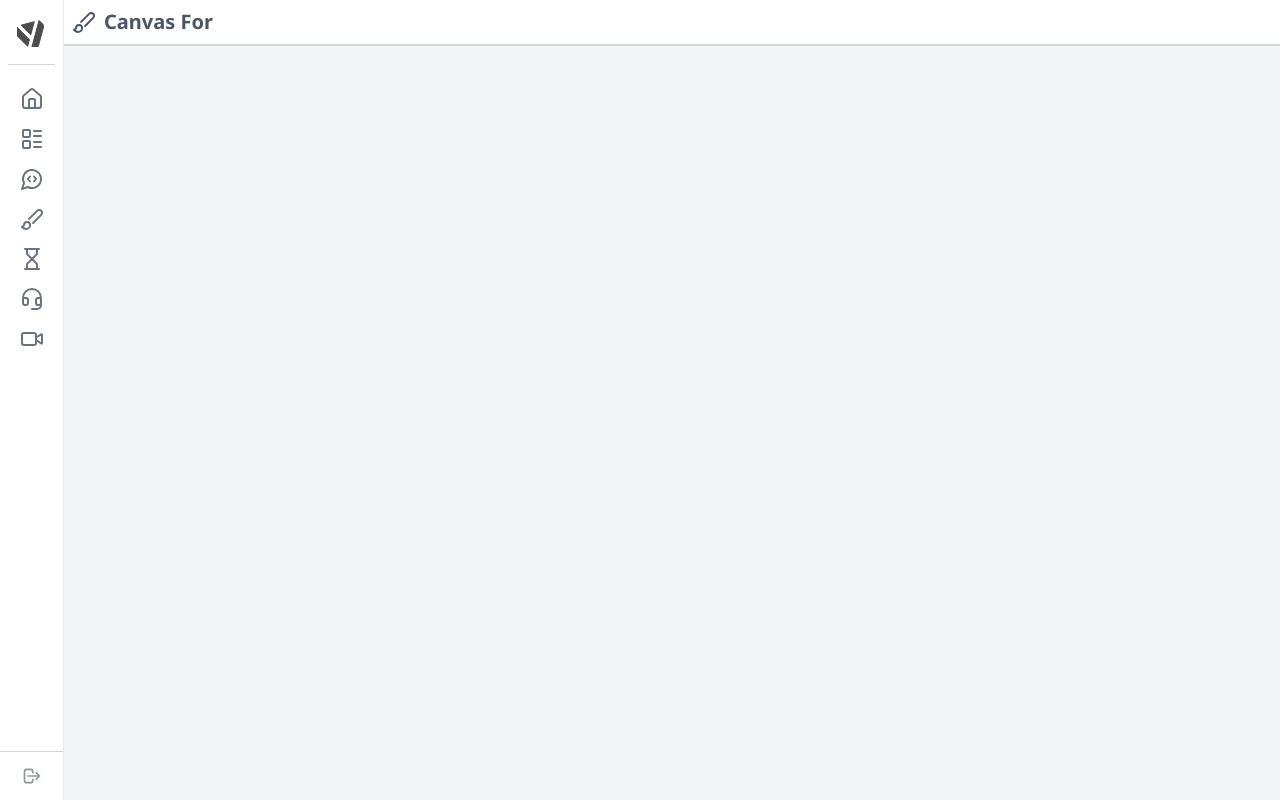
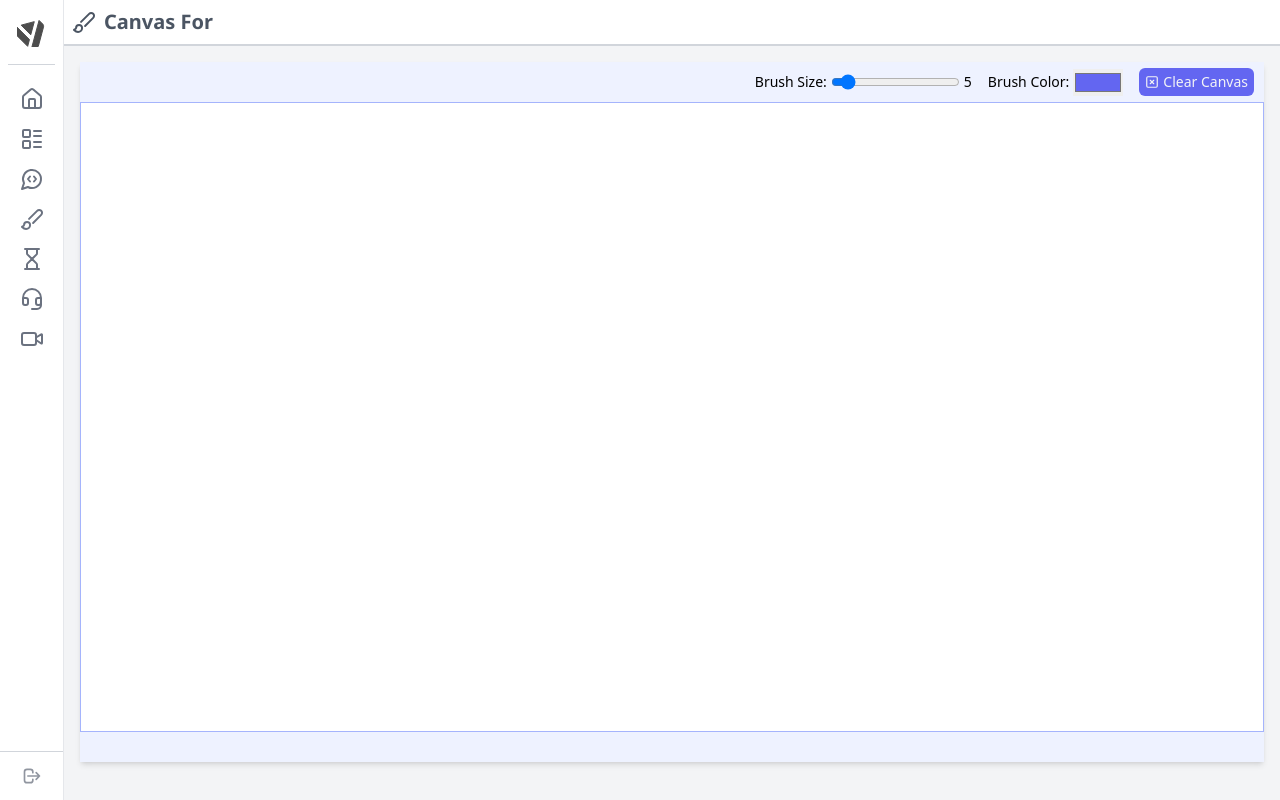
Before and after one commit to kovacs7/Hackathon-project-manager, a React (Vite) app in the folder Frontend/: page /app-dashboard/1/canvas in a window 1280 px wide. Built offline with nearby package versions, Linux system fonts and the light colour scheme; no server answers.

Commit message:
Chat UI Fixes and whole Canvas configured ✅

```diff
--- a/Frontend/src/components/App/canvas/Canvas.jsx
+++ b/Frontend/src/components/App/canvas/Canvas.jsx
@@ -1,12 +1,22 @@
+import { useRef, useEffect, useState } from "react";
 import axios from "axios";
-import { Brush } from "lucide-react";
-import { useEffect, useState } from "react";
+import { Brush, SquareX } from "lucide-react";
 import toast from "react-hot-toast";
 import { useParams } from "react-router-dom";
+import io from "socket.io-client";
+
+const socket = io("http://localhost:3000", {
+  withCredentials: true,
+});
 
 const Canvas = () => {
   const [projectInfo, setProjectInfo] = useState({});
   const { projectId } = useParams();
+  const canvasRef = useRef(null);
+  const [isDrawing, setIsDrawing] = useState(false);
+  const [context, setContext] = useState(null);
+  const [brushColor, setBrushColor] = useState("#6366f1");
+  const [brushSize, setBrushSize] = useState(5);
 
   const fetchDataByProjectId = async () => {
     try {
@@ -16,14 +26,107 @@ const Canvas = () => {
         toast.error(res.data.error);
       }
     } catch (error) {
-      toast.error("Error occured while fetching data by projectId on client.");
+      toast.error("Error occurred while fetching data by projectId on client.");
       console.log(error);
     }
   };
 
   useEffect(() => {
     fetchDataByProjectId();
+
+    socket.emit("joinProject", projectId);
+
+    // incoming drawing events
+    socket.on("drawing", (drawingData) => {
+      if (!context) return;
+      const img = new Image();
+      img.onload = () => {
+        context.drawImage(img, 0, 0);
+      };
+      img.src = drawingData;
+    });
+
+    // existing canvas data
+    socket.on("loadCanvas", (canvasData) => {
+      if (!context) return;
+      const img = new Image();
+      img.onload = () => {
+        context.drawImage(img, 0, 0);
+      };
+      img.src = canvasData;
+    });
+
+    // clear canvas event
+    socket.on("clearCanvas", () => {
+      if (!context) return;
+      context.clearRect(
+        0,
+        0,
+        canvasRef.current.width,
+        canvasRef.current.height
+      );
+    });
+  }, [projectId, context]);
+
+  useEffect(() => {
+    const canvas = canvasRef.current;
+    const ctx = canvas.getContext("2d");
+    setContext(ctx);
+
+    // Canvas dimensions
+    const resizeCanvas = () => {
+      const parent = canvas.parentElement;
+      canvas.width = parent.clientWidth;
+      canvas.height = parent.clientHeight;
+    };
+
+    resizeCanvas();
+    window.addEventListener("resize", resizeCanvas);
+
+    return () => {
+      window.removeEventListener("resize", resizeCanvas);
+    };
   }, []);
+
+  const startDrawing = ({ nativeEvent }) => {
+    if (!context) return;
+    const { offsetX, offsetY } = nativeEvent;
+    context.beginPath();
+    context.moveTo(offsetX, offsetY);
+    setIsDrawing(true);
+  };
+
+  const draw = ({ nativeEvent }) => {
+    if (!context || !isDrawing) return;
+    const { offsetX, offsetY } = nativeEvent;
+    context.lineTo(offsetX, offsetY);
+    context.strokeStyle = brushColor;
+    context.lineWidth = brushSize;
+    context.stroke();
+
+    const canvasData = canvasRef.current.toDataURL();
+    socket.emit("drawing", { projectId, drawingData: canvasData });
+  };
+
+  const endDrawing = () => {
+    if (!context) return;
+    context.closePath();
+    setIsDrawing(false);
+  };
+
+  const handleColorChange = (e) => {
+    setBrushColor(e.target.value);
+  };
+
+  const handleSizeChange = (e) => {
+    setBrushSize(e.target.value);
+  };
+
+  const clearCanvas = () => {
+    if (!context) return;
+    context.clearRect(0, 0, canvasRef.current.width, canvasRef.current.height);
+    socket.emit("clearCanvas", { projectId });
+  };
 
   return (
     <>
@@ -33,6 +136,59 @@ const Canvas = () => {
           Canvas For {projectInfo.title}
         </p>
       </h2>
+      {/* canvas section */}
+      <div className="bg-indigo-50 shadow-md max-h-custom m-4">
+        <div>
+          {/* canvas selection options */}
+          <div className="flex flex-wrap justify-end gap-4 px-2.5 py-1.5">
+            <div className="flex flex-row gap-1 items-center">
+              <label className="text-sm" htmlFor="brushSize">
+                Brush Size:{" "}
+              </label>
+              <input
+                id="brushSize"
+                type="range"
+                min="1"
+                max="50"
+                value={brushSize}
+                onChange={handleSizeChange}
+              />
+              <span className="text-sm">{brushSize}</span>
+            </div>
+            <div className="flex flex-row gap-1 items-center">
+              <label htmlFor="brushColor" className="text-sm">
+                Brush Color:{" "}
+              </label>
+              <input
+                id="brushColor"
+                className=""
+                type="color"
+                value={brushColor}
+                onChange={handleColorChange}
+              />
+            </div>
+            <button
+              className="bg-indigo-500 px-1.5 py-1 text-gray-100 text-sm rounded-md flex flex-row gap-1 items-center"
+              onClick={clearCanvas}
+            >
+              <SquareX size={14} />
+              <p>Clear Canvas</p>
+            </button>
+          </div>
+
+          {/* canvas */}
+          <div className="canvas-container max-h-canvas">
+            <canvas
+              className="bg-white canvas border border-indigo-300"
+              ref={canvasRef}
+              onMouseDown={startDrawing}
+              onMouseMove={draw}
+              onMouseUp={endDrawing}
+              onMouseLeave={endDrawing}
+            />
+          </div>
+        </div>
+      </div>
     </>
   );
 };
--- a/Frontend/src/components/App/chat/Chat.jsx
+++ b/Frontend/src/components/App/chat/Chat.jsx
@@ -38,7 +38,7 @@ const Chat = () => {
       <h2 className="text-md font-bold font-headerFonts sm:text-xl p-2 text-gray-600 border-b-2 border-gray-300 flex justify-between items-center bg-white">
         <p className="flex items-center gap-2">
           <MessageCircleCode />
-          Chats Room For {projectInfo.title}
+          Chat Room For {projectInfo.title}
         </p>
       </h2>
       <div>
--- a/Frontend/src/components/App/chat/ChatRoom.jsx
+++ b/Frontend/src/components/App/chat/ChatRoom.jsx
@@ -82,7 +82,7 @@ const ChatRoom = ({ projectId, userId, username }) => {
     socket.emit("typing", projectId, userId, username);
     setTimeout(() => {
       socket.emit("stopTyping", projectId, userId);
-    }, 3000); // timing of user inactivity
+    }, 4000); // timing of user inactivity
   };
 
   const formatTimestamp = (timestamp) => {
@@ -112,7 +112,7 @@ const ChatRoom = ({ projectId, userId, username }) => {
                 user.username ? (
                   <li
                     key={index}
-                    className="font-medium text-sm flex flex-row gap-1 items-center justify-center w-full odd:bg-blue-100 even:bg-slate-100 p-1 my-1 rounded-md text-gray-600"
+                    className="font-medium text-sm flex flex-row gap-1 items-center justify-center w-full odd:bg-blue-50 even:bg-slate-50 border p-1 my-1 rounded-md text-gray-600 odd:border-blue-300 even:border-slate-300 odd:hover:bg-white even:hover:bg-white"
                   >
                     <UserPlus size={16} />
                     <p>{user.username}</p>
@@ -131,7 +131,7 @@ const ChatRoom = ({ projectId, userId, username }) => {
             {Array.from(typingUsers.values()).map((username, index) => (
               <li
                 key={index}
-                className="font-medium text-sm flex flex-row gap-1 items-center justify-center w-full odd:bg-purple-100 even:bg-slate-100 p-1 my-1 rounded-md text-gray-600"
+                className="font-medium text-sm flex flex-row gap-1 items-center justify-center w-full odd:bg-purple-50 even:bg-slate-50 p-1 my-1 rounded-md odd:text-purple-600 even:text-slate-600 border odd:border-purple-300 even:border-slate-300"
               >
                 <MessageSquareMore size={16} />
                 <p>{username}</p>
@@ -150,7 +150,7 @@ const ChatRoom = ({ projectId, userId, username }) => {
                 key={index}
                 className="mb-2 odd:bg-indigo-100 even:bg-slate-100 py-1.5 px-2.5 rounded-md"
               >
-                <div className="text-md mb-1">
+                <div className="text-md mb-2">
                   <strong className="text-gray-700">
                     {capitalizeFirstLetter(message.senderUsername)}
                   </strong>
@@ -159,14 +159,14 @@ const ChatRoom = ({ projectId, userId, username }) => {
 
                 {/* timestamp */}
 
-                <div className="text-xs text-gray-700 flex flex-row gap-4 items-center">
+                <div className="text-xs text-purple-700 bg-purple-100 w-fit justify-center flex flex-row gap-2 items-center rounded-md p-0.5 border border-purple-300">
                   <div className="flex flex-row gap-1 items-center">
-                    <Calendar size={13} color="green" />
+                    <Calendar size={13} />
                     <p>{formatTimestamp(message.timestamp).dateFormat}</p>
                   </div>
 
                   <div className="flex flex-row gap-1 items-center">
-                    <Clock size={13} color="green" />
+                    <Clock size={13} />
                     <p>{formatTimestamp(message.timestamp).timeFormat}</p>
                   </div>
                 </div>
--- a/Frontend/src/index.css
+++ b/Frontend/src/index.css
@@ -49,3 +49,22 @@
   scrollbar-width: thin;
   scrollbar-color: hsl(237, 100%, 89%) #f1f1f1;
 }
+
+/* Ensure the parent div takes up all the available space */
+.canvas-container {
+  position: relative;
+  width: 100%;
+  height: calc(100vh - 170px); /* Adjust based on your header height */
+  overflow: hidden;
+}
+
+/* Canvas styling to fit the parent */
+.canvas {
+  display: block;
+  width: 100%;
+  height: 100%;
+}
+
+.max-h-canvas {
+  max-height: calc(var(--initial-vh) - 150px);
+}
```
Also changed, not shown: 1 other file (tests, documents, lock files or other folders).
